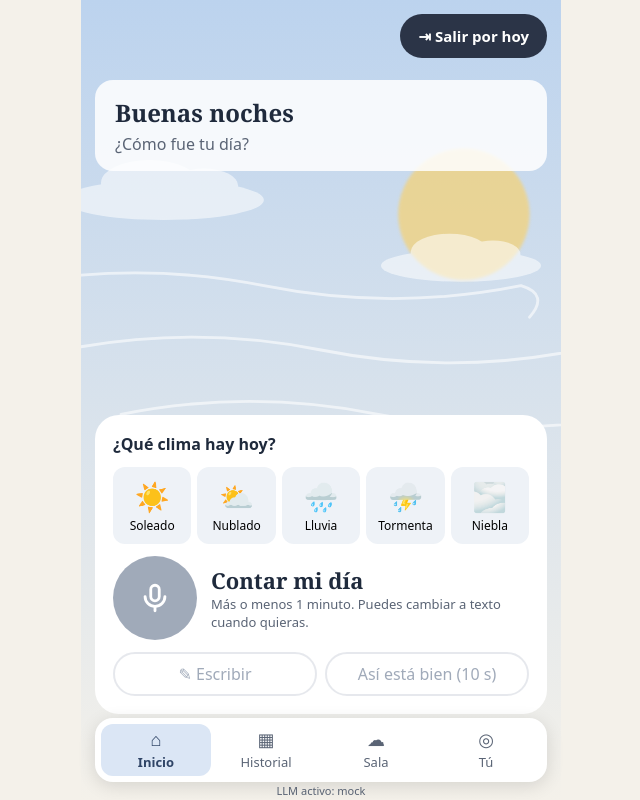
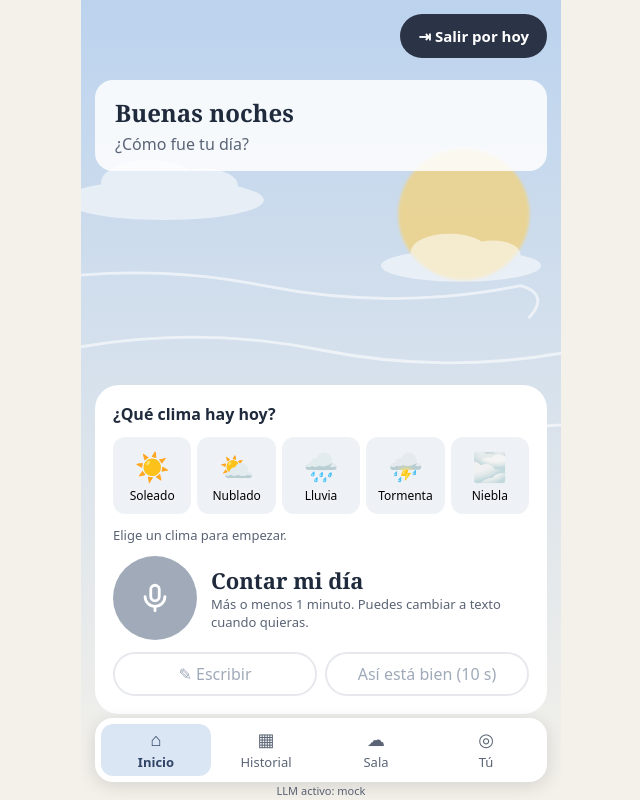
Before and after one commit to Melissa1221/clima-interior, a React (Vite) app: page / in a window 1280 px wide. Shown: the whole page, without its empty margins (319-959 px from the left). Built offline with nearby package versions, Linux system fonts and the light colour scheme.

Commit message:
fix: indica que hay que elegir un clima para empezar

```diff
--- a/src/App.jsx
+++ b/src/App.jsx
@@ -197,6 +197,7 @@ export default function App() {
                 </button>
               ))}
             </div>
+            {!clima && <p className="pequeno" role="status">Elige un clima para empezar.</p>}
             {porTexto && <p className="pequeno">Como el micrófono falló, empezamos escribiendo. Puedes hablar cuando quieras.</p>}
             <div className="contar">
               <button className="mic-grande" disabled={!clima} onClick={porTexto ? escribir : empezarGrabacion}
```
